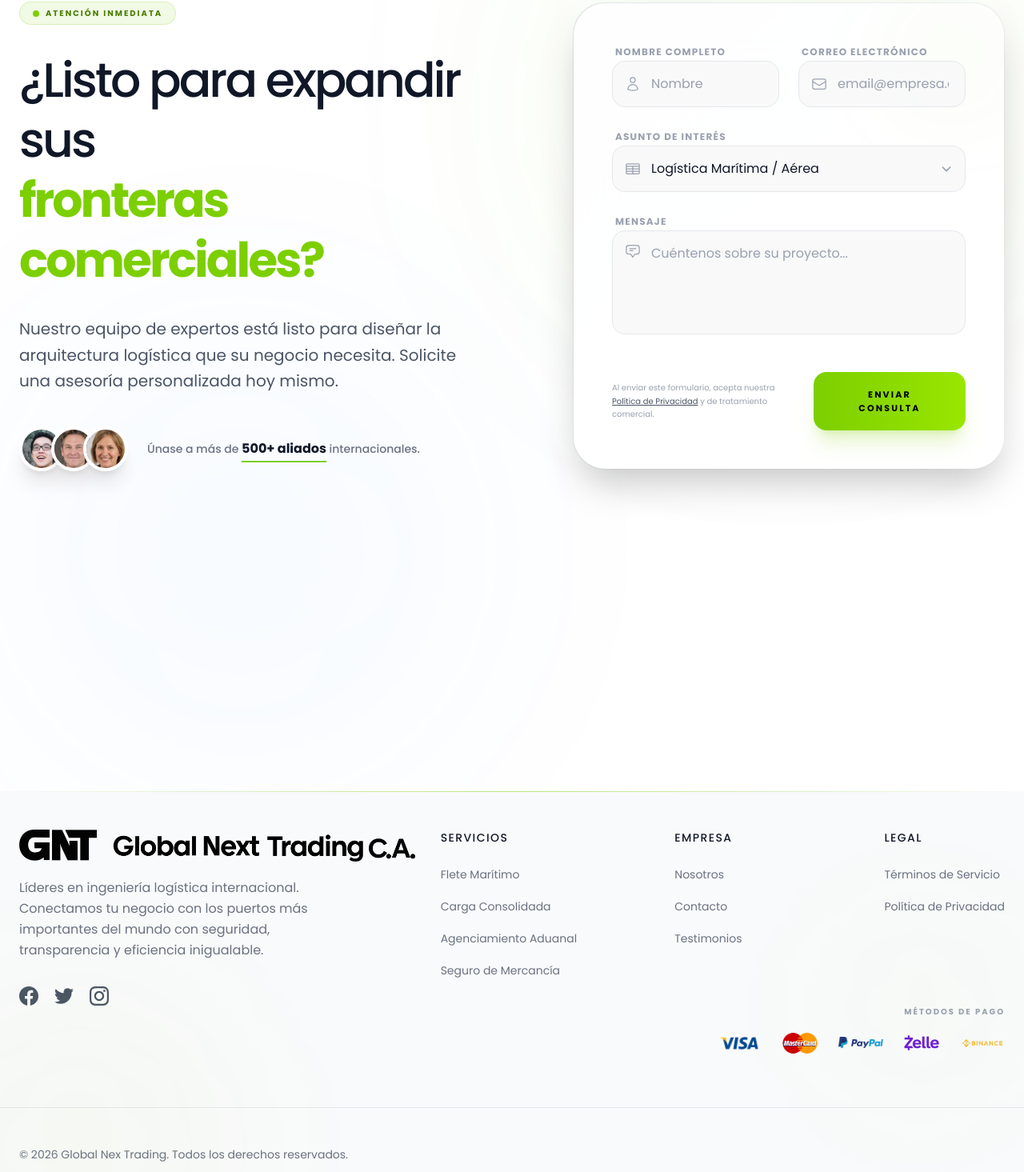
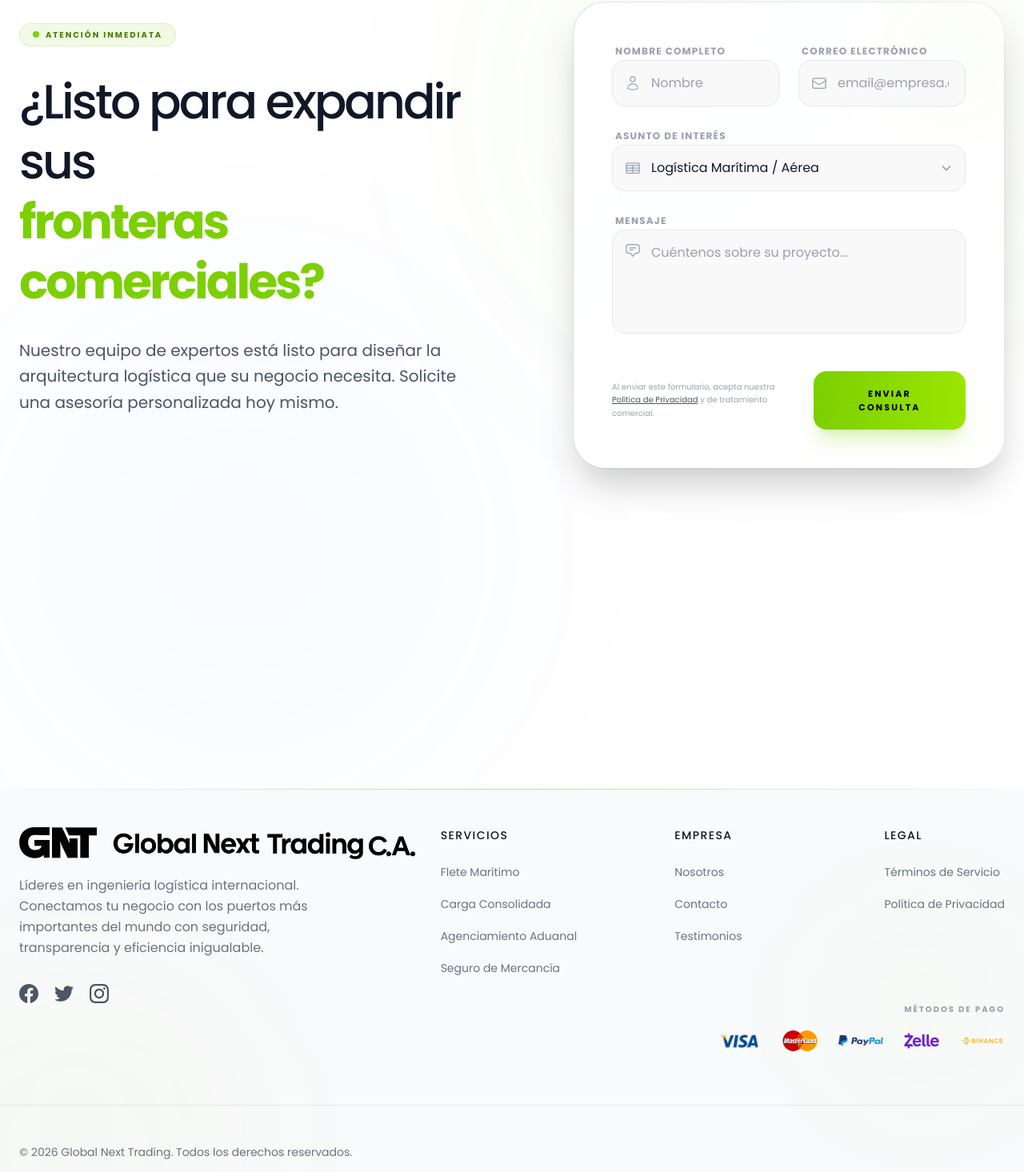
Before and after one commit to AlexDev0627/GlobalNexTrading, a React (Vite) app: page /contact in a window 1280 px wide. Shown: the part 166-1631 px from the top of the page at 80% size. Built offline with nearby package versions, Linux system fonts and the light colour scheme.

Commit message:
fine-tuning details

```diff
--- a/src/components/FAQ.jsx
+++ b/src/components/FAQ.jsx
@@ -23,7 +23,7 @@ const Faq = () => {
         },
         {
             question: "¿Cómo puedo solicitar una cotización?",
-            answer: "Puede solicitar una cotización haciendo click en el botón 'Cotizar' en nuestro NavBar o a través de nuestra sección de contacto. Un asesor comercial se pondrá en contacto con usted en breve.",
+            answer: "Puede solicitar una cotización haciendo click en el botón 'Cotizar' en nuestra barra de navegacion o a través de nuestra sección de contacto. Un asesor comercial se pondrá en contacto con usted en breve.",
         },
     ];
 
--- a/src/components/Feature.jsx
+++ b/src/components/Feature.jsx
@@ -77,7 +77,7 @@ export default () => {
 
                             <h2 className="text-4xl md:text-5xl font-medium text-white mb-8 leading-tight">
                                 Eleva tu empresa con <br />
-                                <span className="text-lime-500">Global Nex Trading.</span>
+                                <span className="text-lime-500">Global Next Trading.</span>
                             </h2>
 
                             <div className="h-1 w-20 bg-lime-500 mb-8" />
--- a/src/components/Footer.jsx
+++ b/src/components/Footer.jsx
@@ -125,7 +125,7 @@ export default () => {
             <div className="max-w-7xl mx-auto px-6 py-12 border-t border-gray-200 dark:border-white/5 flex flex-col md:flex-row justify-between items-center gap-8">
                 <div className="space-y-4">
                     <p className="text-gray-500 text-sm font-light text-center md:text-left">
-                        © 2026 Global Nex Trading. Todos los derechos reservados.
+                        © 2026 Global Next Trading. Todos los derechos reservados.
                     </p>
                     <div className="flex items-center justify-center md:justify-start gap-2 text-gray-400 dark:text-gray-600">
                         <span className="text-[10px] uppercase tracking-widest leading-none font-medium">Designed by</span>
--- a/src/components/Form.jsx
+++ b/src/components/Form.jsx
@@ -42,7 +42,7 @@ export default function Form() {
                     Nuestro equipo de expertos está listo para diseñar la arquitectura logística que su negocio necesita. Solicite una asesoría personalizada hoy mismo.
                 </p>
 
-                <div className="flex flex-col sm:flex-row items-center gap-6 justify-center lg:justify-start">
+                {/* <div className="flex flex-col sm:flex-row items-center gap-6 justify-center lg:justify-start">
                     <div className="flex -space-x-4">
                         <img className="size-14 rounded-full border-4 border-white dark:border-black object-cover shadow-xl" src="./ricardo.jpeg" alt="Aliado 1" />
                         <img className="size-14 rounded-full border-4 border-white dark:border-black object-cover shadow-xl" src="./andres.png" alt="Aliado 2" />
@@ -51,7 +51,7 @@ export default function Form() {
                     <div className="text-sm text-gray-500 dark:text-gray-400 font-medium">
                         Únase a más de <span className="text-gray-900 dark:text-white font-bold text-base border-b-2 border-lime-500 pb-1">500+ aliados</span> internacionales.
                     </div>
-                </div>
+                </div> */}
             </motion.div>
 
             {/* Columna del Formulario con efecto Tilt sutil */}
@@ -140,7 +140,7 @@ export default function Form() {
                                     whileHover={{ scale: 1.02, y: -2 }}
                                     whileTap={{ scale: 0.98 }}
                                     type="submit"
-                                    className="w-full md:w-auto px-12 py-5 bg-gradient-to-r from-lime-500 to-lime-400 hover:from-lime-400 hover:to-lime-500 text-black font-bold text-[11px] uppercase tracking-[0.2em] rounded-2xl transition-all shadow-xl shadow-lime-500/20 active:shadow-none"
+                                    className="w-full md:w-auto px-12 py-5 bg-gradient-to-r from-lime-500 to-lime-400 hover:from-lime-400 hover:to-lime-500 text-black font-bold text-[11px] uppercase tracking-[0.2em] rounded-2xl transition-all shadow-xl shadow-lime-500/20 active:shadow-none cursor-pointer"
                                 >
                                     Enviar Consulta
                                 </motion.button>
--- a/src/components/History.jsx
+++ b/src/components/History.jsx
@@ -44,11 +44,11 @@ const History = () => {
                         </div>
 
                         <div className="mt-10 flex flex-wrap gap-8">
-                            <div className="flex flex-col">
+                            {/* <div className="flex flex-col">
                                 <span className="text-3xl font-medium text-lime-600 dark:text-lime-400">+10</span>
                                 <span className="text-sm text-gray-500 uppercase tracking-widest">Años de Exp.</span>
                             </div>
-                            <div className="w-px h-12 bg-gray-200 dark:bg-gray-800 hidden sm:block" />
+                            <div className="w-px h-12 bg-gray-200 dark:bg-gray-800 hidden sm:block" /> */}
                             <div className="flex flex-col">
                                 <span className="text-3xl font-medium text-lime-600 dark:text-lime-400">100%</span>
                                 <span className="text-sm text-gray-500 uppercase tracking-widest">Compromiso</span>
--- a/src/components/NavBar.jsx
+++ b/src/components/NavBar.jsx
@@ -70,7 +70,7 @@ export default function NavBar() {
                             <img src={logo} alt="Logo" className="h-9 w-auto hidden dark:block" />
                             <img src={logo2} alt="Logo" className="h-9 w-auto block dark:hidden" />
                             <span className="text-xl font-medium tracking-tight text-gray-900 dark:text-white hidden sm:block">
-                                GlobalNex<span className="text-lime-500">Trading</span>
+                                GlobalNext<span className="text-lime-500">Trading</span>
                             </span>
                         </motion.div>
                     </Link>
--- a/src/components/Vision.jsx
+++ b/src/components/Vision.jsx
@@ -106,7 +106,7 @@ export default function Vision() {
                         transition={{ delay: 0.2 }}
                         className="text-xl text-gray-600 dark:text-gray-400 max-w-3xl font-light leading-relaxed"
                     >
-                        En Global Nex Trading, diseñamos arquitecturas logísticas a medida. Analizamos la naturaleza de su carga para implementar rutas eficientes y gestión multimodal que garantizan la integridad de la mercancía.
+                        En Global Next Trading, diseñamos arquitecturas logísticas a medida. Analizamos la naturaleza de su carga para implementar rutas eficientes y gestión multimodal que garantizan la integridad de la mercancía.
                     </motion.p>
                 </div>
 
--- a/src/pages/Home.jsx
+++ b/src/pages/Home.jsx
@@ -7,7 +7,7 @@ import ScrollVariant from "../components/ui/ScrollVariant"
 import Mision from '../components/Mision.jsx'
 import Footer from '../components/Footer.jsx'
 import Vision from '../components/Vision.jsx'
-import Testimonial from '../components/Testimonial.jsx'
+// import Testimonial from '../components/Testimonial.jsx'
 import CallToAction from '../components/CallToAction.jsx'
 
 function Home() {
@@ -64,12 +64,15 @@ function Home() {
                 <ScrollVariant>
                     <Cta />
                 </ScrollVariant>
-                <ScrollVariant>
+
+                {/* <ScrollVariant>
                     <Testimonial />
-                </ScrollVariant>
-                <ScrollVariant>
+                </ScrollVariant> */}
+
+                {/* <ScrollVariant>
                     <Stats />
-                </ScrollVariant>
+                </ScrollVariant> */}
+
                 <ScrollVariant>
                     <CallToAction />
                 </ScrollVariant>
```
